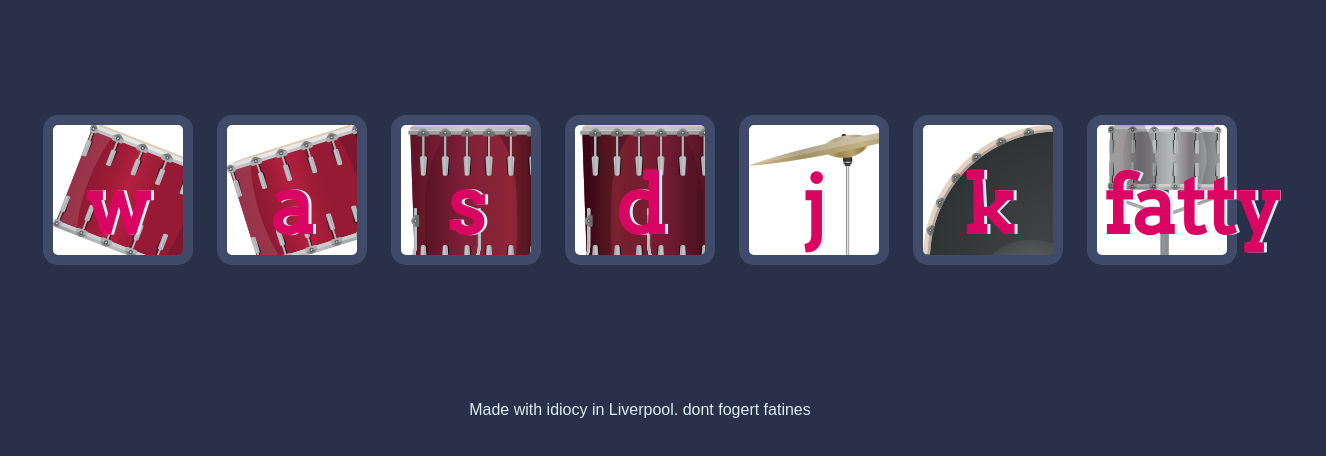
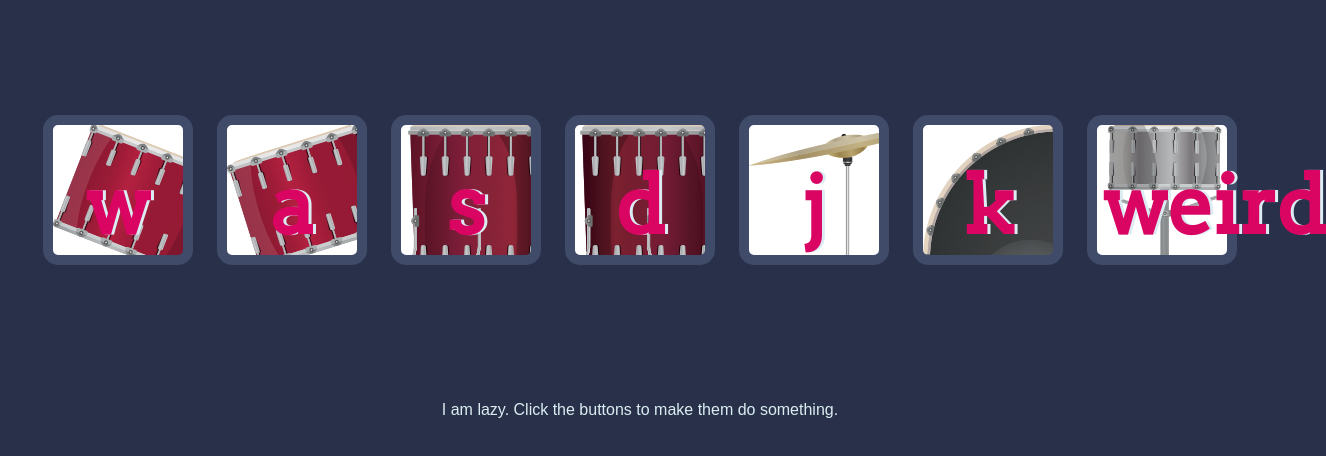
Before and after one commit to Chicken2368/weirdgarbage, a plain HTML site: page index.html in a window 1280 px wide. Shown: the part 174-630 px from the top of the page, 1326 px wide, since content can reach past the window. Drawn offline with Linux system fonts and the light colour scheme.

Commit message:
Update index.html

```diff
--- a/index.html
+++ b/index.html
@@ -18,12 +18,12 @@
     <button class="d drum">d</button>
     <button class="j drum">j</button>
     <button class="k drum">k</button>
-    <button class="l drum">fatty</button>
+    <button class="l drum">weird</button>
   </div>
 
 <script src="index.js" charset="utf-8"></script>
   <footer>
-    Made with idiocy in Liverpool. dont fogert fatines
+    I am lazy. Click the buttons to make them do something.
   </footer>
 </body>
 
```
